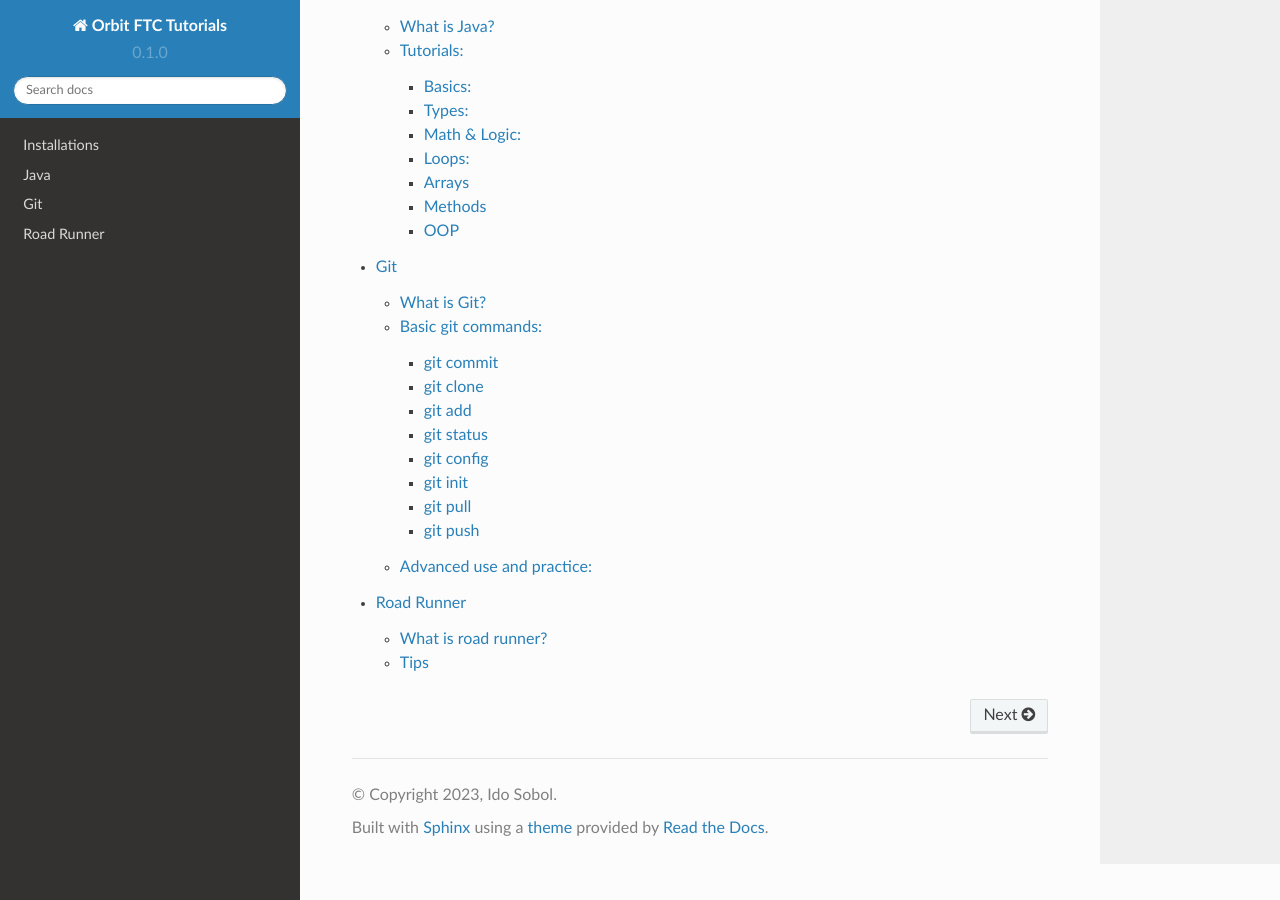
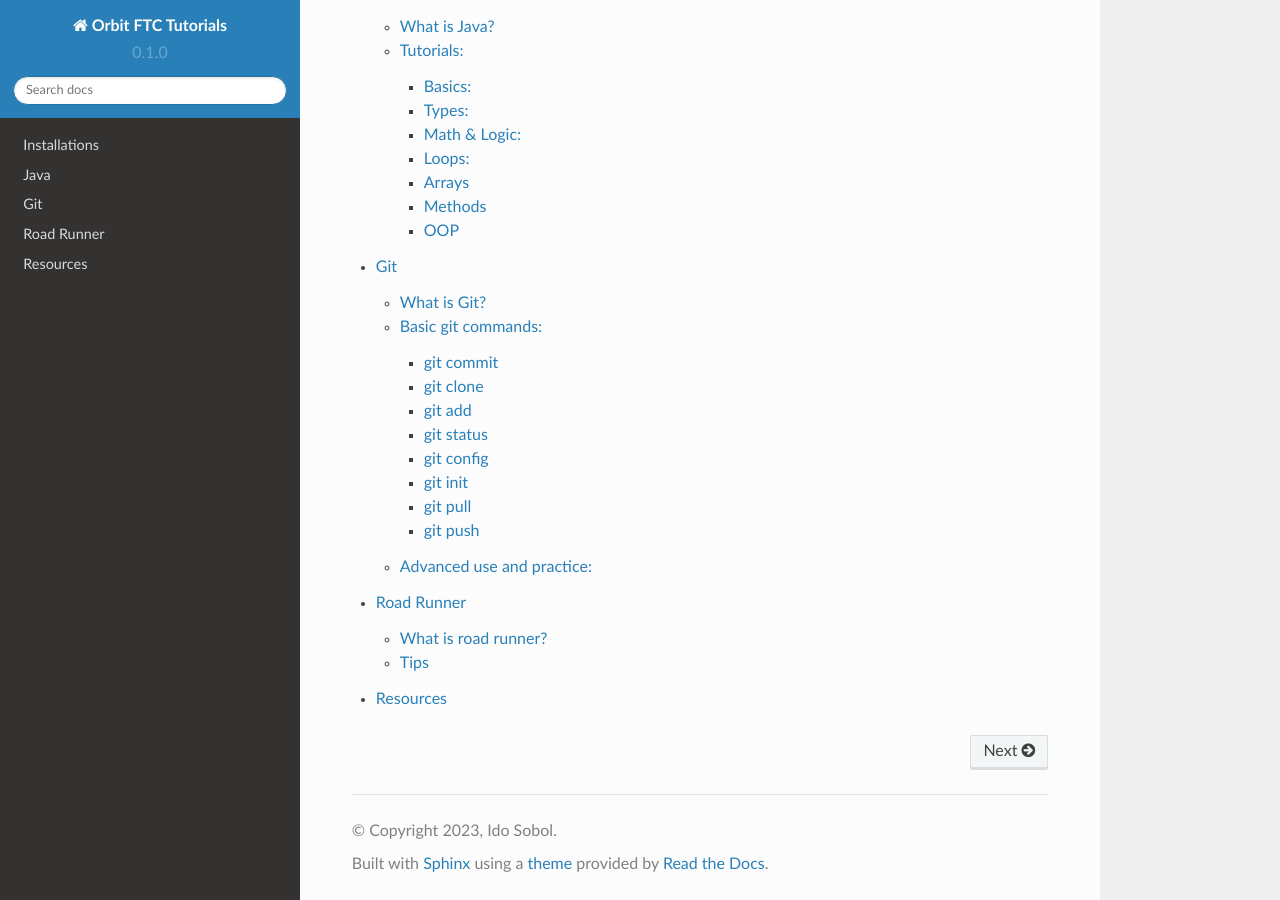
Before and after one commit to FTC-ORBIT/Tutorials-Docs, a Sphinx documentation site: the page built from docs/source/index.rst, in a window 1280 px wide and 900 px high, scrolled down 562 px. Built offline with Sphinx 7.4.7 and the Read the Docs theme 2.0.0, drawn with Linux system fonts in a browser that asks for light colours.

Commit message:
Added resources.

```diff
--- a/docs/source/index.rst
+++ b/docs/source/index.rst
@@ -17,3 +17,4 @@ Contents
    java
    git
    roadrunner
+   resources
--- /dev/null
+++ b/docs/source/resources.rst
@@ -0,0 +1,4 @@
+Resources
+=====
+gm0: https://gm0.org/en/latest/
+learn road runner: https://learnroadrunner.com/
```
